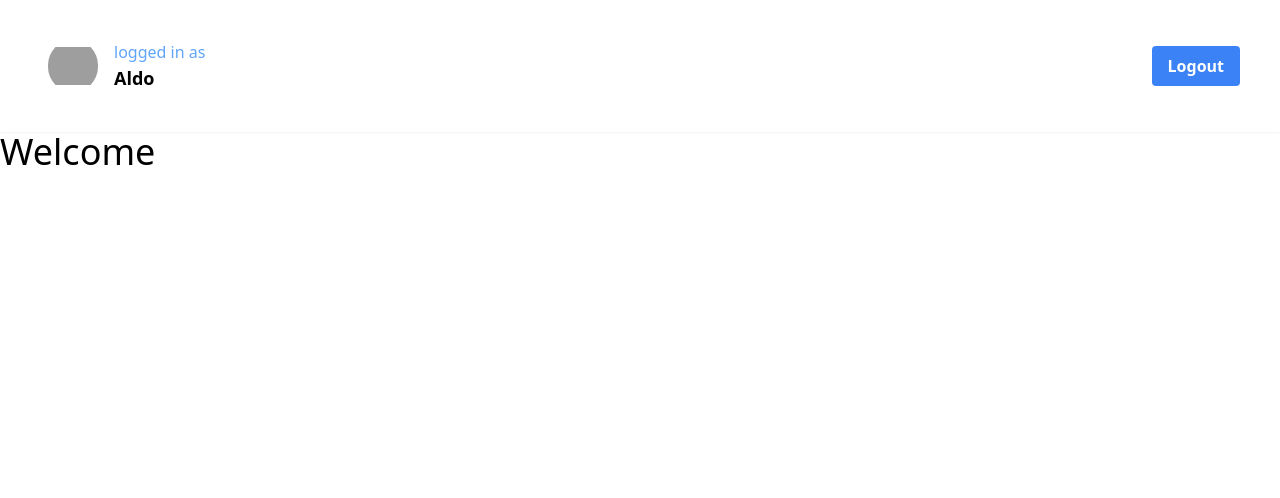
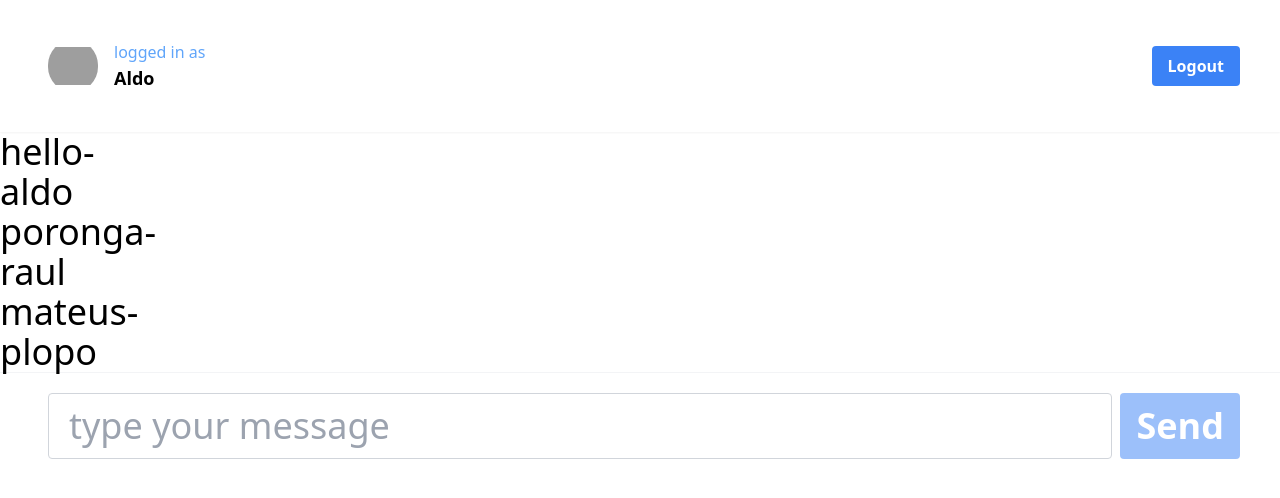
Before and after one commit to AldoCasareto/messenger, a Next.js app: page / in a window 1280 px wide. Shown: the top 498 px of the page. Built offline with nearby package versions, Linux system fonts and the light colour scheme; grey boxes are pictures that could not be loaded.

Commit message:
data added to db

```diff
--- /dev/null
+++ b/app/components/ChatInput.tsx
@@ -0,0 +1,58 @@
+'use client';
+import React, { useState } from 'react';
+import { v4 as uuid } from 'uuid';
+import { Chat } from '../../typings';
+
+function ChatInput() {
+  const [chat, setChat] = useState('');
+
+  const handleChat = (e: React.FormEvent<HTMLFormElement>) => {
+    e.preventDefault();
+    const message: Chat = {
+      chat,
+      id: uuid(),
+      created_at: Date.now(),
+      username: 'aldo',
+      profilePic: 'https://www.fairtravel4u.org/wp-content/uploads/2018/06/sample-profile-pic.png',
+      email: 'acasareto@gmail.com',
+    };
+
+    const uploadMessage = async () => {
+      const res = await fetch('/api/addmessage', {
+        method: 'POST',
+        headers: {
+          'Content-Type': 'application/json',
+        },
+        body: JSON.stringify({ message }),
+      });
+      console.log(res);
+      const data = await res.json();
+      console.log('message added', data);
+    };
+    uploadMessage();
+    setChat('');
+  };
+
+  return (
+    <form className='flex px-10 py-5 space-x-2 border-t border-gray-100' onSubmit={handleChat}>
+      <label htmlFor='messageBox' />
+      <input
+        id='messageBox'
+        value={chat}
+        placeholder='type your message'
+        onChange={(e) => setChat(e.target.value)}
+        type='text'
+        className='flex-1 rounded border border-gray-300 focus:outline-none focus:ring-2 focus:ring-blue-600 focus:border-transparent px-5 py-3 disabled:opacity-50 disabled:cursor-not-allowed'
+      />
+      <button
+        disabled={!chat}
+        className='bg-blue-500 hover:bg-blue-700 text-white font-bold py-2 px-4 rounded disabled:opacity-50 disabled:cursor-not-allowed'
+        type='submit'
+      >
+        Send
+      </button>
+    </form>
+  );
+}
+
+export default ChatInput;
--- /dev/null
+++ b/app/components/MessageList.tsx
@@ -0,0 +1,22 @@
+import React from 'react';
+
+function MessageList() {
+  const messages = [
+    { message: 'hello', user: 'aldo' },
+    { message: 'poronga', user: 'raul' },
+    { message: 'mateus', user: 'plopo' },
+  ];
+
+  return (
+    <div>
+      {messages.map(({ message, user }) => (
+        <div>
+          <p>{message}-</p>
+          <p>{user}</p>
+        </div>
+      ))}
+    </div>
+  );
+}
+
+export default MessageList;
--- a/app/page.tsx
+++ b/app/page.tsx
@@ -1,5 +1,14 @@
 import React from 'react';
+import ChatInput from './components/ChatInput';
+import MessageList from './components/MessageList';
 
 export default function HomePage() {
-  return <div className='text-4xl'>Welcome</div>;
+  return (
+    <div className='text-4xl'>
+      <main>
+        <MessageList />
+        <ChatInput />
+      </main>
+    </div>
+  );
 }
--- a/package.json
+++ b/package.json
@@ -6,14 +6,17 @@
     "start": "next start"
   },
   "dependencies": {
+    "ioredis": "^5.2.4",
     "next": "latest",
     "react": "18.2.0",
-    "react-dom": "18.2.0"
+    "react-dom": "18.2.0",
+    "uuid": "^9.0.0"
   },
   "devDependencies": {
     "@types/node": "18.11.3",
     "@types/react": "18.0.21",
     "@types/react-dom": "18.0.6",
+    "@types/uuid": "^8.3.4",
     "autoprefixer": "^10.4.12",
     "postcss": "^8.4.18",
     "tailwindcss": "^3.2.1",
--- /dev/null
+++ b/pages/api/addmessage.ts
@@ -0,0 +1,23 @@
+import type { NextApiRequest, NextApiResponse } from 'next';
+import client from '../../redis';
+import { Chat } from '../../typings';
+
+type Data = {
+  message: Chat;
+};
+
+type ErrorData = {
+  body: string;
+};
+
+export default async function handler(req: NextApiRequest, res: NextApiResponse<ErrorData | Data>) {
+  console.log('req.method', req.method);
+  if (req.method !== 'POST') return res.status(405).json({ body: 'method not allowed' });
+
+  const { message } = req.body;
+  const newMessage = { ...message, created_at: Date.now() };
+
+  await client.hset('messages', message.id, JSON.stringify(newMessage));
+
+  res.status(200).json({ message: newMessage });
+}
--- /dev/null
+++ b/redis.ts
@@ -0,0 +1,7 @@
+import Redis from 'ioredis';
+
+const password = process.env.REDIS_PASSWORD;
+
+let client = new Redis(`redis://:${password}@global-many-mollusk-32025.upstash.io:32025`);
+
+export default client;
```
Also changed, not shown: typings.d.ts (added, +8 -0 lines), 2 other files (tests, documents, lock files or other folders).
